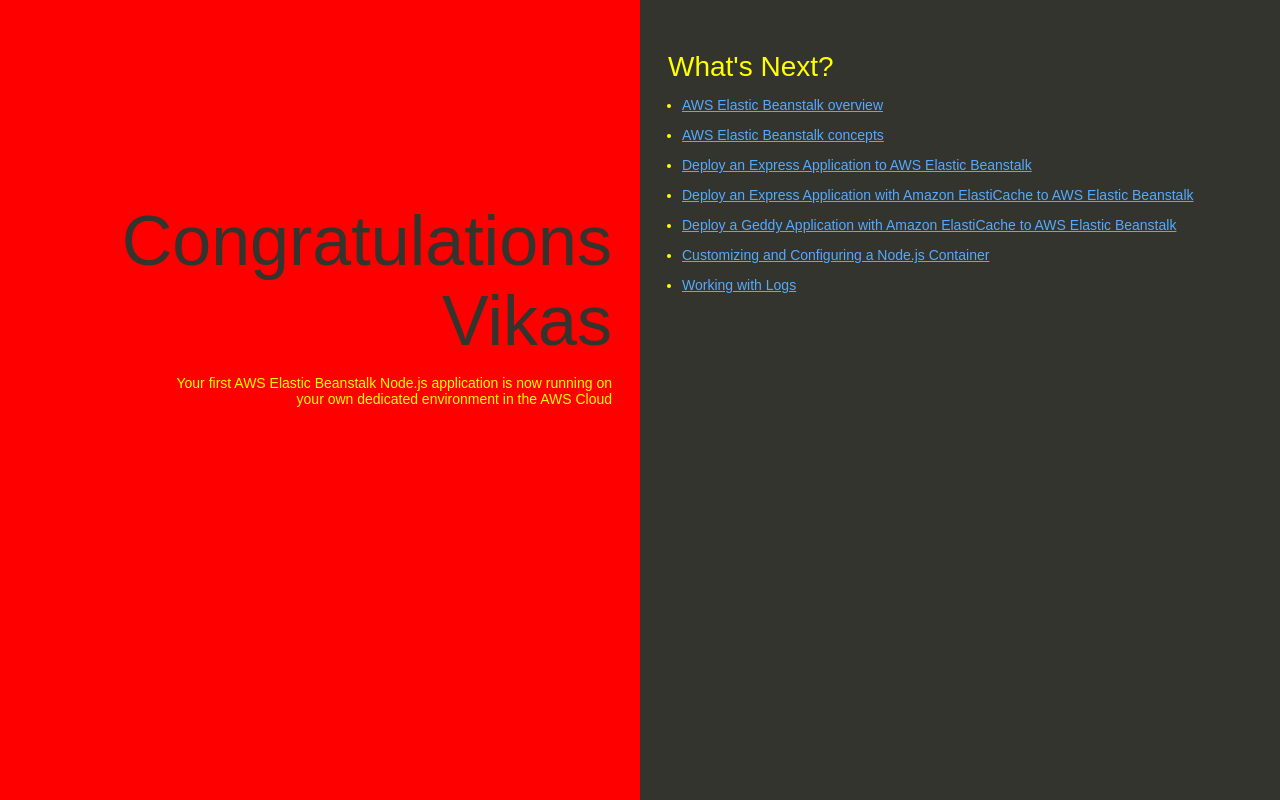
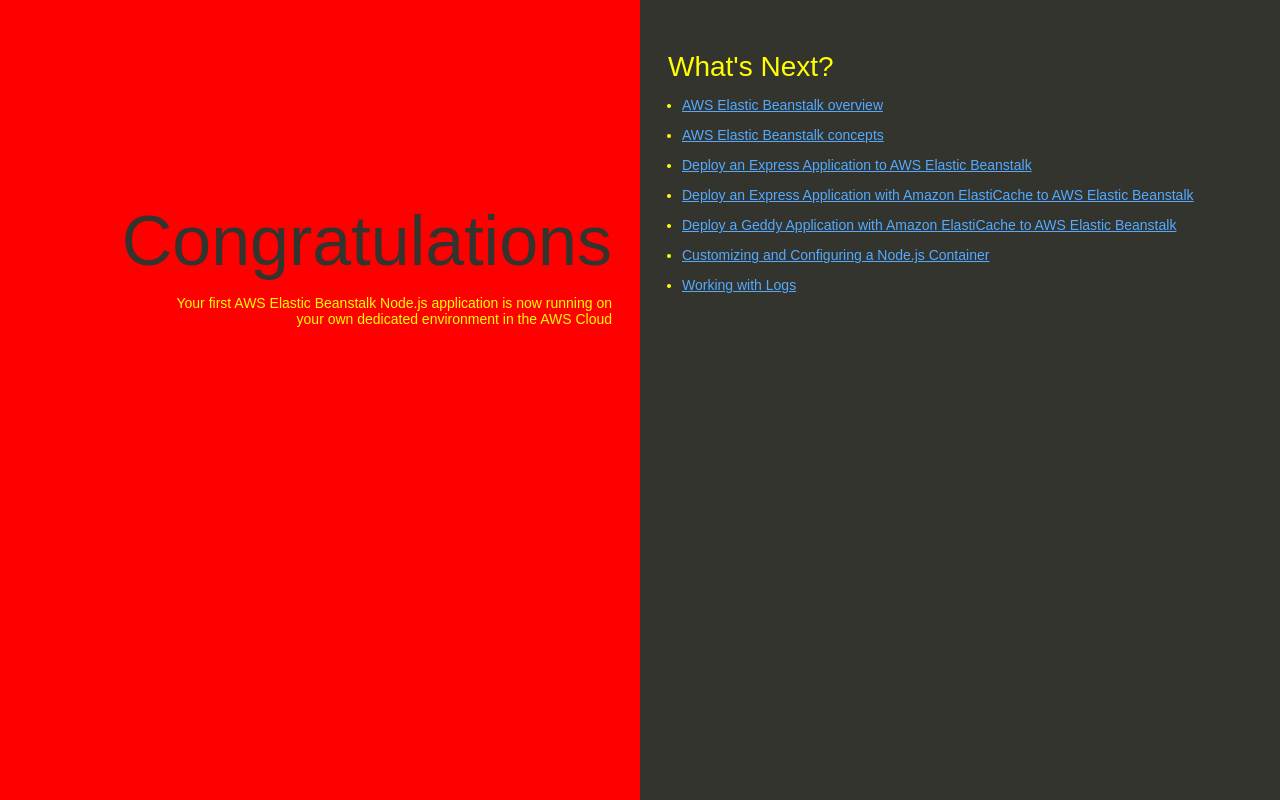
Before and after one commit to vikaskuk/my-nodejs-app, a website: page index.html in a window 1280 px wide. Drawn offline with Linux system fonts and the light colour scheme.

Commit message:
Update index.html

```diff
--- a/index.html
+++ b/index.html
@@ -74,7 +74,7 @@
   </head>
   <body>
     <div class="textColumn">
-      <h1>Congratulations Vikas</h1>
+      <h1>Congratulations</h1>
       <p>Your first AWS Elastic Beanstalk Node.js application is now running on your own dedicated environment in the AWS Cloud</p>
     </div>
     <div class="linksColumn">
```
